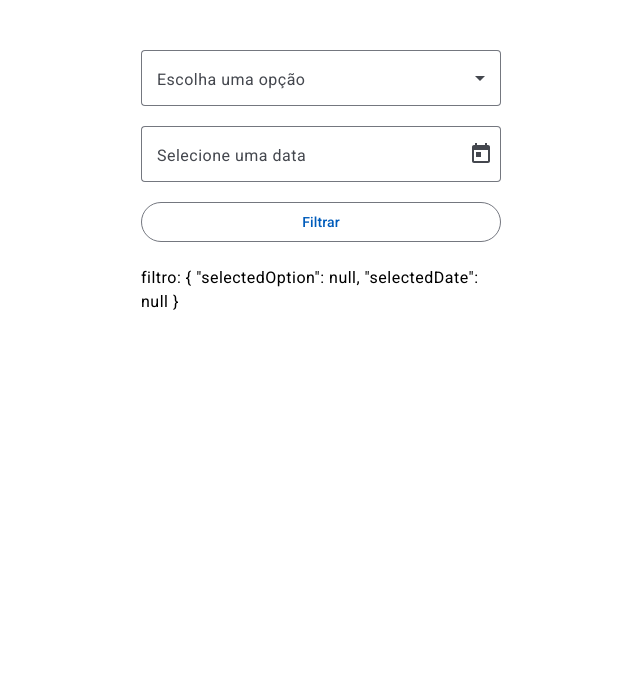
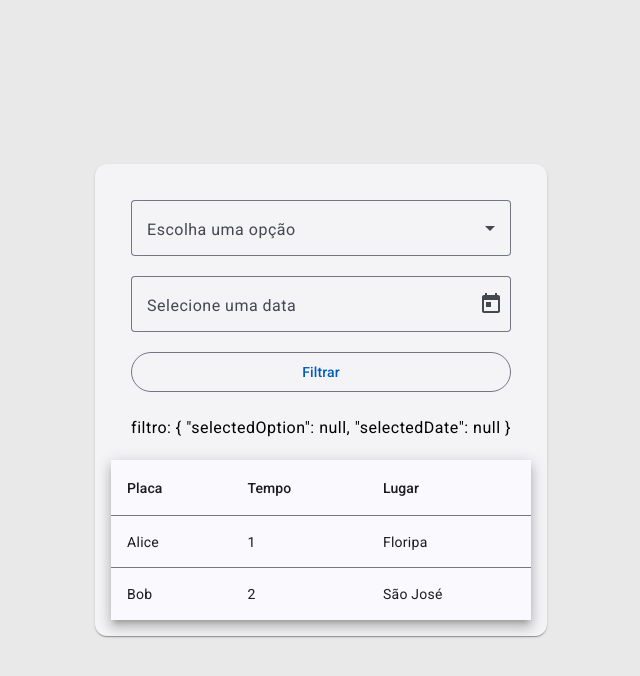
Before and after one commit to gustavomachado1992/vehicle-tracking-web, an Angular app: page / in a window 1280 px wide. Shown: the top 676 px of the page, without its empty margins (319-959 px from the left). Built offline with nearby package versions, Linux system fonts and the light colour scheme.

Commit message:
add table's struct

```diff
--- a/src/app/app.component.html
+++ b/src/app/app.component.html
@@ -1,5 +1,7 @@
 <main class="main">
   <div class="content">
+    <mat-card appearance="raised">
+      <mat-card-content>
         <div class="container-form">
           <form [formGroup]="form" (ngSubmit)="onSubmit()">
             <div>
@@ -29,8 +31,31 @@
           <p>filtro: {{ form.value | json }}</p>
         </div>
         <div class="container-list">
+          <div class="table-container">
+            <table mat-table [dataSource]="dataSource" class="mat-elevation-z8">
 
+              <ng-container matColumnDef="plate">
+                <th mat-header-cell *matHeaderCellDef> Placa </th>
+                <td mat-cell *matCellDef="let vehicle"> {{vehicle.plate}} </td>
+              </ng-container>
+
+              <ng-container matColumnDef="time">
+                <th mat-header-cell *matHeaderCellDef> Tempo </th>
+                <td mat-cell *matCellDef="let vehicle"> {{vehicle.time}} </td>
+              </ng-container>
+
+              <ng-container matColumnDef="place">
+                <th mat-header-cell *matHeaderCellDef> Lugar </th>
+                <td mat-cell *matCellDef="let vehicle"> {{vehicle.place}} </td>
+              </ng-container>
+
+              <tr mat-header-row *matHeaderRowDef="displayedColumns"></tr>
+              <tr mat-row *matRowDef="let row; columns: displayedColumns;"></tr>
+            </table>
           </div>
+        </div>
+      </mat-card-content>
+    </mat-card>
   </div>
 </main>
 
--- a/src/app/app.component.scss
+++ b/src/app/app.component.scss
@@ -1,10 +1,10 @@
 .content {
   display: flex;
   justify-content: center;
+
 }
 .container-form {
-  margin-top: 50px;
-  width: 360px;
+  margin: 20px;
 }
 mat-form-field {
   width: 100%;
--- a/src/app/app.component.ts
+++ b/src/app/app.component.ts
@@ -1,4 +1,4 @@
-import { Component } from '@angular/core';
+import {Component, ViewChild} from '@angular/core';
 import { RouterOutlet } from '@angular/router';
 import { MatSelectModule} from "@angular/material/select";
 import { CommonModule } from '@angular/common';
@@ -8,6 +8,20 @@ import {MatFormFieldModule} from "@angular/material/form-field";
 import {MatDatepickerModule} from "@angular/material/datepicker";
 import {FormBuilder, FormGroup, ReactiveFormsModule} from "@angular/forms";
 import {MatButton} from "@angular/material/button";
+import {MatTableDataSource, MatTableModule} from "@angular/material/table";
+import {MatCard, MatCardContent} from "@angular/material/card";
+
+export interface vehicleTracking {
+  plate: string;
+  time: Number;
+  place: string;
+}
+
+const VEHICLE: vehicleTracking[] = [
+  { time: 1, plate: 'Alice', place: 'Floripa' },
+  { time: 2, plate: 'Bob', place: 'São José' }
+];
+
 @Component({
   selector: 'app-root',
   standalone: true,
@@ -18,21 +32,27 @@ import {MatButton} from "@angular/material/button";
     MatFormFieldModule,
     MatInputModule,
     MatNativeDateModule,
+    MatTableModule,
     CommonModule,
     RouterOutlet,
-    MatButton
+    MatButton,
+    MatCard,
+    MatCardContent
   ],
   templateUrl: './app.component.html',
   styleUrl: './app.component.scss'
 })
 export class AppComponent {
+  displayedColumns: string[] = ['plate', 'time', 'place'];
+  dataSource = new MatTableDataSource<vehicleTracking>(VEHICLE);
+
   form: FormGroup;
+
   options = [
     { value: 'option1' },
     { value: 'option2'},
     { value: 'option3'}
   ];
-
 
   constructor(private fb: FormBuilder) {
     this.form = this.fb.group({
--- a/src/styles.scss
+++ b/src/styles.scss
@@ -1,4 +1,11 @@
 /* You can add global styles to this file, and also import other style files */
 
 html, body { height: 100%; }
-body { margin: 0; font-family: Roboto, "Helvetica Neue", sans-serif; }
+body {
+  margin: 0;
+  font-family: Roboto, "Helvetica Neue", sans-serif;
+  background: #cccccc6b;
+  display: flex;
+  align-items: center;
+  justify-content: center;
+}
```
Lines whose indentation alone changed are shown as unchanged.
